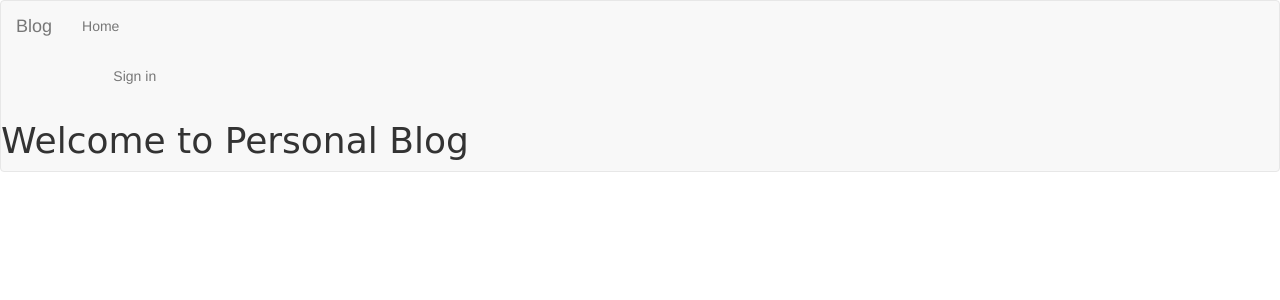
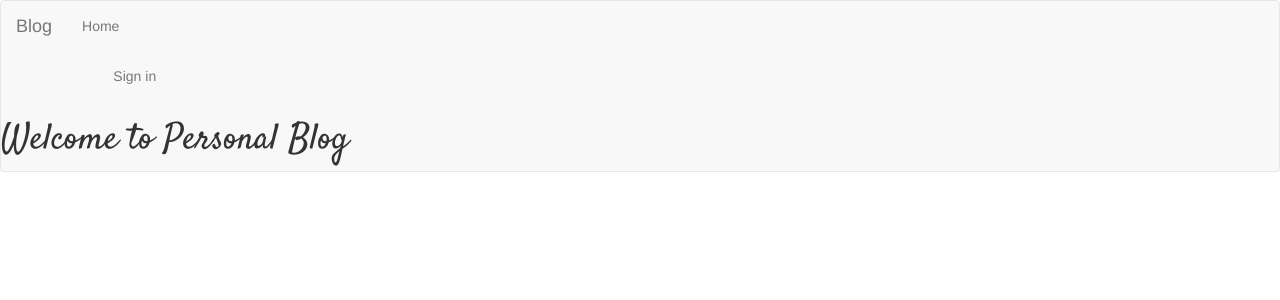
Before and after one commit to khadija-bit/Personal_Blog, a Flask app: page / in a window 1280 px wide. Shown: the top 300 px of the page. Run offline with Flask 2, Linux system fonts and the light colour scheme; data that the repository does not hold is empty; some libraries are stand-ins or nearby versions.

Commit message:
Add google font styling

```diff
--- a/app/templates/index.html
+++ b/app/templates/index.html
@@ -4,7 +4,7 @@
 {% block styles %}
 {{ super() }}
 <link rel="stylesheet" href="{{url_for('static',filename='stylesheets/styles.css')}}">
-<!-- <link href="https://fonts.googleapis.com/css2?family=Satisfy&display=swap" rel="stylesheet"> -->
+<link href="https://fonts.googleapis.com/css2?family=Satisfy&display=swap" rel="stylesheet">
 {% endblock %}
 
 {% block content%}
```
